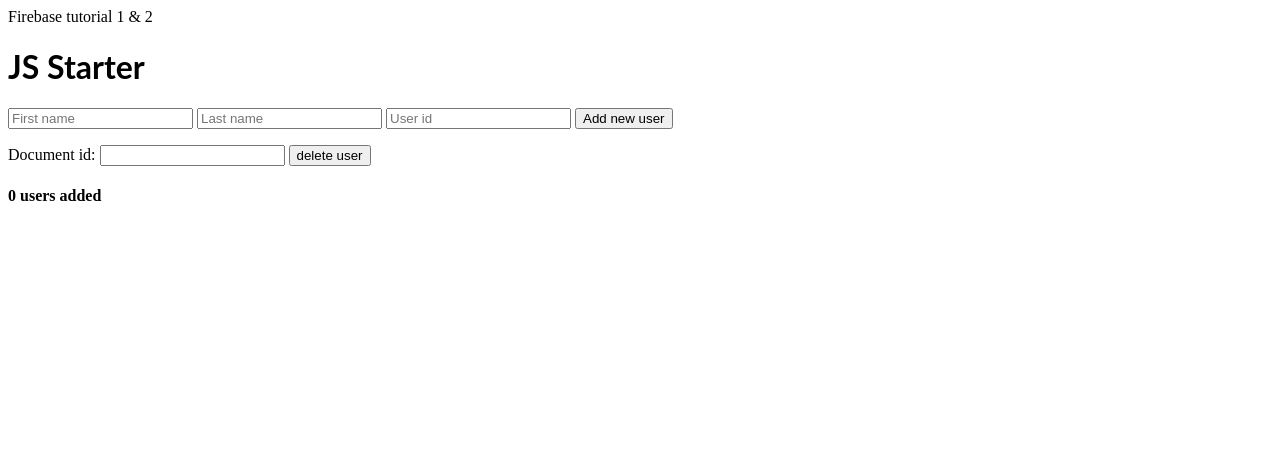
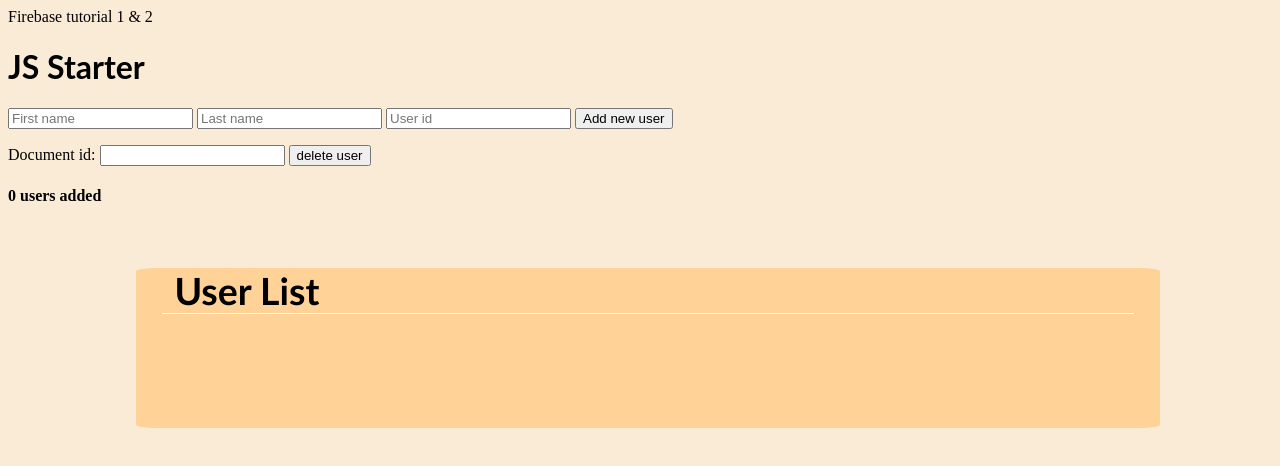
Before and after one commit to skullbreakerr/Firebase-tutorial, a website with bundled scripts: page index.html in a window 1280 px wide. Built offline with nearby package versions, Linux system fonts and the light colour scheme; some packages are replaced by stand-ins of ours; no server answers; the database is empty.

Commit message:
3 files modified

```diff
--- a/index.html
+++ b/index.html
@@ -21,7 +21,9 @@
   </form>
 
   <div id="usercount"></div>
-  <div id="userlist"></div>
+  <div id="userlist">
+    <div id="title"><h3>User List</h3></div>
+  </div>
 
   </body>
 </html>
--- a/index.js
+++ b/index.js
@@ -1,7 +1,17 @@
 // Import stylesheets
 import './style.css';
 import { initializeApp } from 'firebase/app';
-import { getFirestore, collection, onSnapshot,addDoc,deleteDoc,doc,query,where} from 'firebase/firestore';  // import getDoc for data collection
+import {
+  getFirestore,
+  collection,
+  onSnapshot,
+  addDoc,
+  deleteDoc,
+  doc,
+  query,
+  where,
+  orderBy,
+} from 'firebase/firestore'; // import getDoc for data collection
 // Write Javascript code!
 const appDiv = document.getElementById('app');
 const usercountDiv = document.getElementById('usercount');
@@ -26,7 +36,11 @@ const db = getFirestore();
 const colRef = collection(db, 'users');
 
 // queries
-const q = query(colRef, where('lastname','==','patel'))
+const q = query(
+  colRef,
+  where('lastname', '==', 'patel'),
+  orderBy('title', 'desc')
+);
 
 // get data //
 
@@ -43,33 +57,34 @@ const q = query(colRef, where('lastname','==','patel'))
 
 //real time collection data //
 
-onSnapshot(q,(snapshot)=> {   // replace it with colRef to get whole data in db
-  let users=[]
-  snapshot.docs.forEach((doc)=>{
-    users.push({ ...doc.data(), id: doc.id })
-  })
-   usercountDiv.innerHTML = '<h4>'+users.length+' users added</h4>'
-})
+onSnapshot(q, (snapshot) => {
+  // replace it with colRef to get whole data in db
+  let users = [];
+  snapshot.docs.forEach((doc) => {
+    users.push({ ...doc.data(), id: doc.id });
+  });
+  usercountDiv.innerHTML = '<h4>' + users.length + ' users added</h4>';
+});
 
 //add user//
-const adduser = document.querySelector('.add')
-adduser.addEventListener('submit',(e) =>{
-  e.preventDefault()
-  addDoc(colRef,{
-    firstname : adduser.firstname.value,
-    lastname : adduser.lastname.value,
-    uid :adduser.uid.value,
-  }).then(()=>{
-    adduser.reset()
-  })
-})
+const adduser = document.querySelector('.add');
+adduser.addEventListener('submit', (e) => {
+  e.preventDefault();
+  addDoc(colRef, {
+    firstname: adduser.firstname.value,
+    lastname: adduser.lastname.value,
+    uid: adduser.uid.value,
+  }).then(() => {
+    adduser.reset();
+  });
+});
 
 // delete user //
-const deleteuser = document.querySelector('.delete')
-deleteuser.addEventListener('submit',(e) =>{
-  e.preventDefault()
-  const docRef = doc(db,'users',deleteuser.id.value)
-  deleteDoc(docRef).then(()=>{
-    deleteuser.reset()
-  })
-})
+const deleteuser = document.querySelector('.delete');
+deleteuser.addEventListener('submit', (e) => {
+  e.preventDefault();
+  const docRef = doc(db, 'users', deleteuser.id.value);
+  deleteDoc(docRef).then(() => {
+    deleteuser.reset();
+  });
+});
--- a/style.css
+++ b/style.css
@@ -1,3 +1,29 @@
-h1, h2 {
+h1,
+h2 {
   font-family: Lato;
 }
+
+body {
+  background: antiquewhite;
+}
+
+#userlist {
+  min-height: 20vh;
+  width: 80vw;
+  margin-top: 5%;
+  margin-left: 10vw;
+  margin-right: 10vw;
+  background-color: rgb(255, 210, 151);
+  border-radius: 2%;
+}
+
+#title {
+  padding-left: 2vw;
+  padding-right: 2vw;
+  font-size: 4vh;
+  font-family: 'Gill Sans', 'Gill Sans MT', Calibri, 'Trebuchet MS', sans-serif;
+}
+#title h3 {
+  padding-left: 1vw;
+  border-bottom: 1.5px solid #fff;
+}
```
